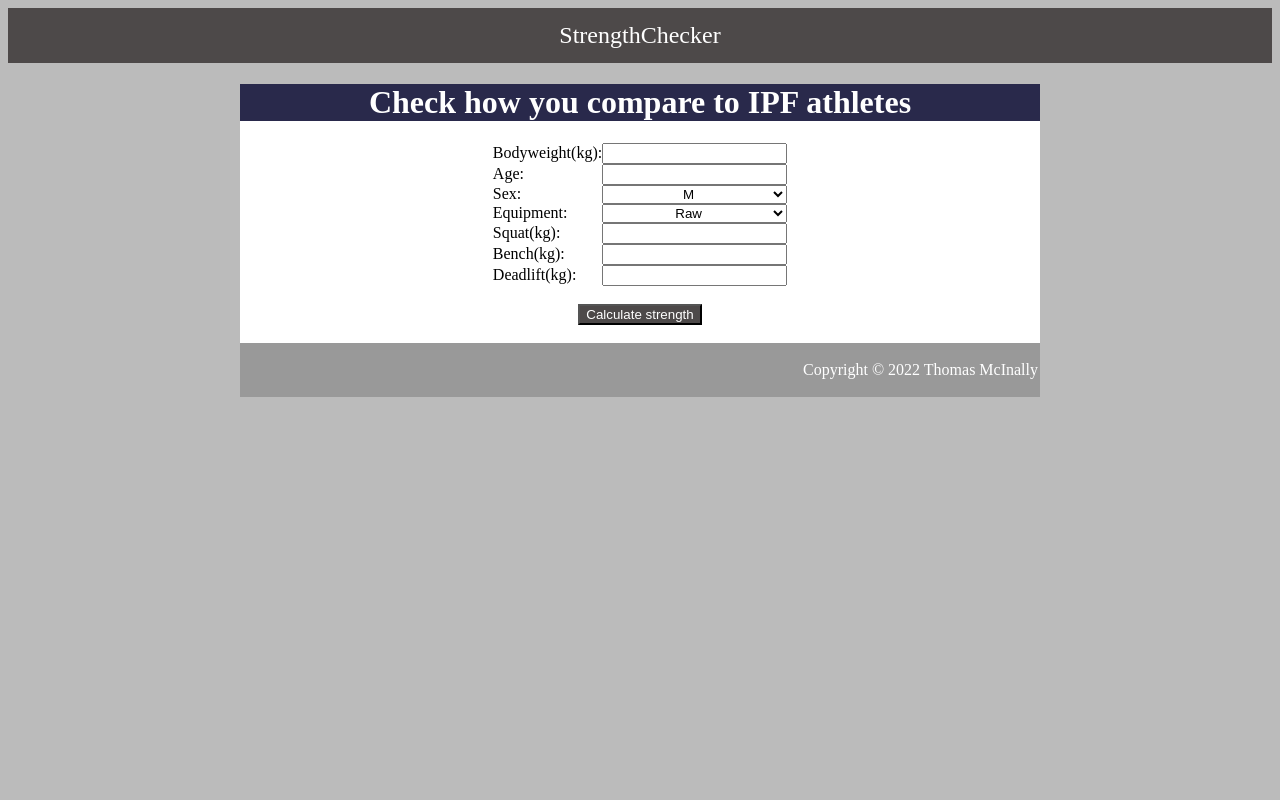
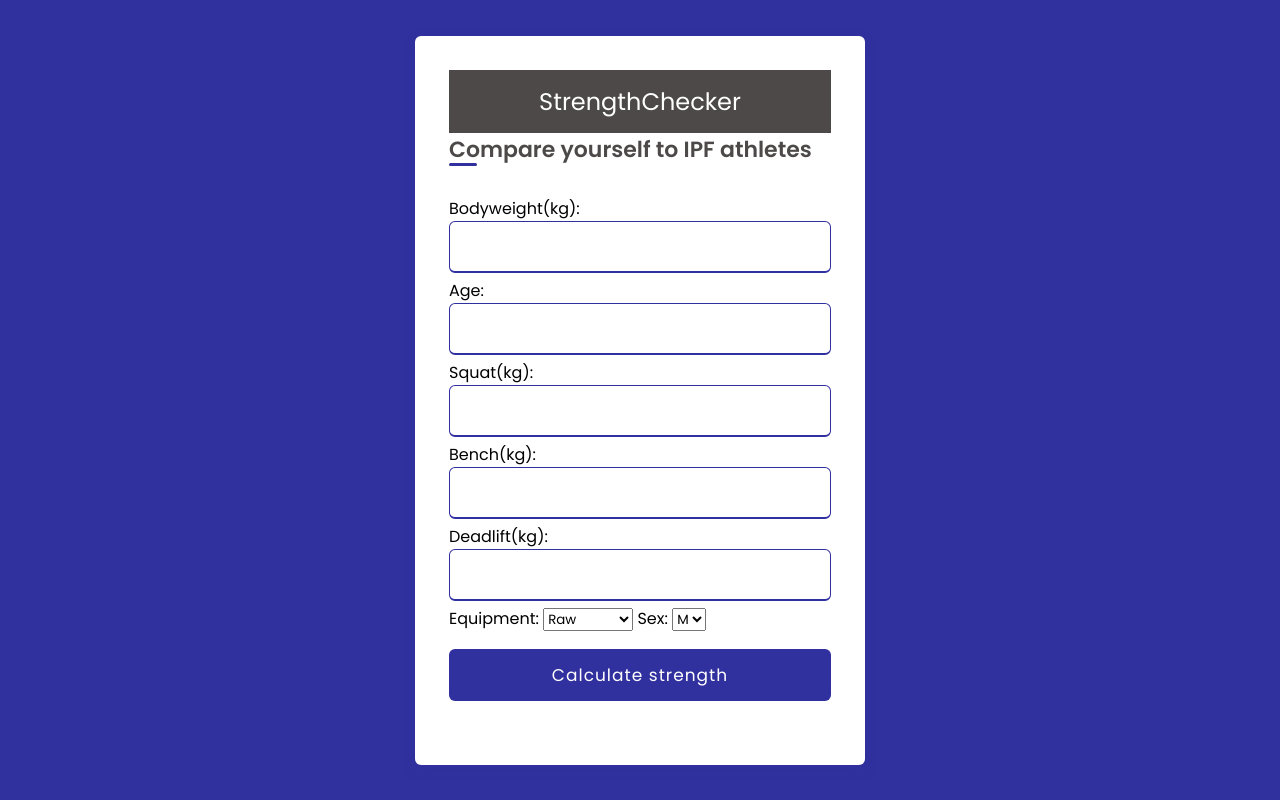
Before and after one commit to Thomas-mcinally/StrengthChecker---flask, a Flask app: page / in a window 1280 px wide. Run offline with Flask 2, Linux system fonts and the light colour scheme.

Commit message:
frontend v.2

```diff
--- a/static/javascript/script.js
+++ b/static/javascript/script.js
@@ -4,7 +4,7 @@ const squat = document.getElementById('squat');
 const bench = document.getElementById('bench');
 const deadlift = document.getElementById('deadlift');
 const submit_button = document.getElementById('submit_button');
-const errorElement = document.getElementById('error');
+const errorElement = document.getElementById('invalid_input_error');
 
 
 
@@ -35,7 +35,7 @@ submit_button.addEventListener('click', e => {
     //can't calculate results without all fields filled in
     if (empty_fields.length > 0) {
         e.preventDefault();
-        errorElement.innerText = 'The following fields are required: '.concat(empty_fields.join(', '));
+        errorElement.innerText = 'Missing: '.concat(empty_fields.join(', '));
     }
 
 })
--- a/static/styles/style.css
+++ b/static/styles/style.css
@@ -1,69 +1,28 @@
-body{
-    background-color: rgb(187, 187, 187);
-    /*background-image: url('/static/images/bg4.png');*/
+@import url('https://fonts.googleapis.com/css?family=Poppins:400,500,600,700&display=swap');
+
+*{
+  margin: 0;
+  padding: 0;
+  box-sizing: border-box;
+  font-family: 'Poppins', sans-serif;
 }
 
-
-
-#container{
-    background-color: white;
-    width:800px;
-    margin-left: auto;
-    margin-right: auto;
+body{
+  min-height: 100vh;
+  display: flex;
+  align-items: center;
+  justify-content: center;
+  background: rgb(48, 48, 158);
 }
-
-#header {
-    background-color:rgb(41, 41, 75);
-    text-align:center;
-    color:white;
+.wrapper{
+  position: relative;
+  max-width: 450px;
+  width: 100%;
+  background: #fff;
+  padding: 34px;
+  border-radius: 6px;
+  box-shadow: 0 5px 10px rgb(48, 48, 158);
 }
-
-#input_form{
-    background-color:white;
-
-}
-
-
-#input_form form  {
-    display: table;
-    align-items: center;
-    }
-#input_form p     {
-    display: table-row;
-}
-#input_form label {
-    display: table-cell;
-    text-align:left
-}
-#input_form input[type=number] {
-    display: table-cell;
-    text-align:center
-}
-
-#input_form select {
-    display: table-cell;
-    text-align:center;
-    width:100%;
-}
-
-#submit_button input[type=submit]{
-    background-color: rgb(77, 73, 73);
-    color:white;
-}
-
-#error{
-    color:rgb(255, 23, 23)
-}
-
-
-#footer{
-    background-color: #999999;
-    text-align: right;
-    color:white;
-    padding: 2px;
-}
-
-
 
 
 ul {
@@ -76,9 +35,66 @@ ul {
   }
 
 li a {
-  display: block;
+  display:Block;
   color: white;
   text-align: center;
   padding: 14px 16px;
   text-decoration: none;
 }
+
+
+.wrapper h2{
+  position: relative;
+  font-size: 22px;
+  font-weight: 600;
+  color: rgb(77, 73, 73);
+}
+.wrapper h2::before{
+  content: '';
+  position: absolute;
+  left: 0;
+  bottom: 0;
+  height: 3px;
+  width: 28px;
+  border-radius: 12px;
+  background: rgb(48, 48, 158);
+}
+
+.wrapper form{
+  margin-top: 30px;
+}
+.wrapper form .input-box{
+  height: 52px;
+  margin: 18px 0;
+  margin-bottom: 30px;
+}
+form .input-box input{
+  height: 100%;
+  width: 100%;
+  outline: none;
+  padding: 0 15px;
+  font-size: 17px;
+  font-weight: 400;
+  color: #333;
+  border: 1.5px solid #C7BEBE;
+  border-bottom-width: 2.5px;
+  border-radius: 6px;
+  transition: all 0.3s ease;
+}
+.input-box input:focus,
+.input-box input:valid{
+  border-color: rgb(48, 48, 158);
+}
+
+
+.input-box.button input{
+  color: white;
+  letter-spacing: 1px;
+  border: none;
+  background: rgb(48, 48, 158);
+  cursor: pointer;
+}
+
+.error{
+  color:rgb(255, 23, 23)
+}
--- a/templates/base.html
+++ b/templates/base.html
@@ -1,25 +1,23 @@
-<!doctype html>
+<!DOCTYPE html>
+
 <html lang="en">
-
   <head>
     <title>StrengthChecker</title>
+    <meta charset="UTF-8">
+    <meta name="viewport" content="width=device-width, initial-scale=1.0">
     <link rel= "stylesheet" type= "text/css" href= "{{ url_for('static',filename='styles/style.css') }}">
     <script defer src="{{url_for('static', filename='javascript/script.js')}}"></script>
+
   </head>
 
+
 <body>
+  <div class="wrapper">
     <ul>
         <li><a href="/">StrengthChecker</a></li>
     </ul>
-
-    <div id="container">
     {% block content %}
     {% endblock %}
-        <div id="footer">
-          <p>Copyright &copy; 2022 Thomas McInally</p>
-        </div>
   </div>
 </body>
-
-
 </html>
--- a/templates/index.html
+++ b/templates/index.html
@@ -2,58 +2,42 @@
 
 
 {% block content %}
-<div id="header">
-  <h1>Check how you compare to IPF athletes</h1>
-</div>
-
-<center>
-
-<div id="input_form">
+<h2>Compare yourself to IPF athletes</h2>
 
 <form id ="myform" action="/results" method="POST">
-      <p>
+  <div class="input-box">
     <label>Bodyweight(kg):</label>
     <input id="bodyweight" name="Bodyweight" type="number">
-      </p>
-      <p>
+  </div>
+  <div class="input-box">
     <label>Age:</label>
-        <input id="age" name="Age" type="number">
-      </p>
-      <p>
+    <input id="age" name="Age" type="number">      </div>
+  <div class="input-box">
+    <label >Squat(kg):</label>
+    <input id="squat" name="Squat" type="number">
+  </div>
+  <div class="input-box">
+    <label>Bench(kg):</label>
+    <input id="bench" name="Bench" type="number">
+  </div>
+  <div class="input-box">
+    <label>Deadlift(kg):</label>
+    <input id="deadlift" name="Deadlift" type="number">
+  </div>
+  <label for="b">Equipment:</label>
+    <select name="Equipment">
+      <option value="Raw">Raw</option>
+      <option value="Single-ply">Single-ply</option>
+    </select>
   <label>Sex:</label>
   <select name="Sex">
       <option value="M">M</option>
       <option value="F">F</option>
   </select>
-      </p>
-      <p>
-          <label for="b">Equipment:</label>
-          <select name="Equipment">
-              <option value="Raw">Raw</option>
-              <option value="Single-ply">Single-ply</option>
-            </select>
-      </p>
-      <p>
-          <label >Squat(kg):</label>
-          <input id="squat" name="Squat" type="number">
-      </p>
-      <p>
-          <label>Bench(kg):</label>
-          <input id="bench" name="Bench" type="number">
-      </p>
-      <p>
-          <label>Deadlift(kg):</label>
-          <input id="deadlift" name="Deadlift" type="number">
-      </p>
-  </form>
-  <br />
-  <div id="submit_button">
+
+  <div class="input-box button" id="submit_button">
     <input type="submit" form="myform" value="Calculate strength"/>
   </div>
-  <div id="error"></div>
-  <br />
-
-</div>
-</center>
-
+  <div id="invalid_input_error" class="error"></div>
+</form>
 {% endblock %}
```
Also changed, not shown: templates/results.html (+6 -5 lines), templates/results_unavailable.html (+6 -2 lines), static/images/Home_page.JPG, static/images/bg4.png (deleted), static/images/results_page.JPG. Lines whose indentation alone changed are shown as unchanged.
